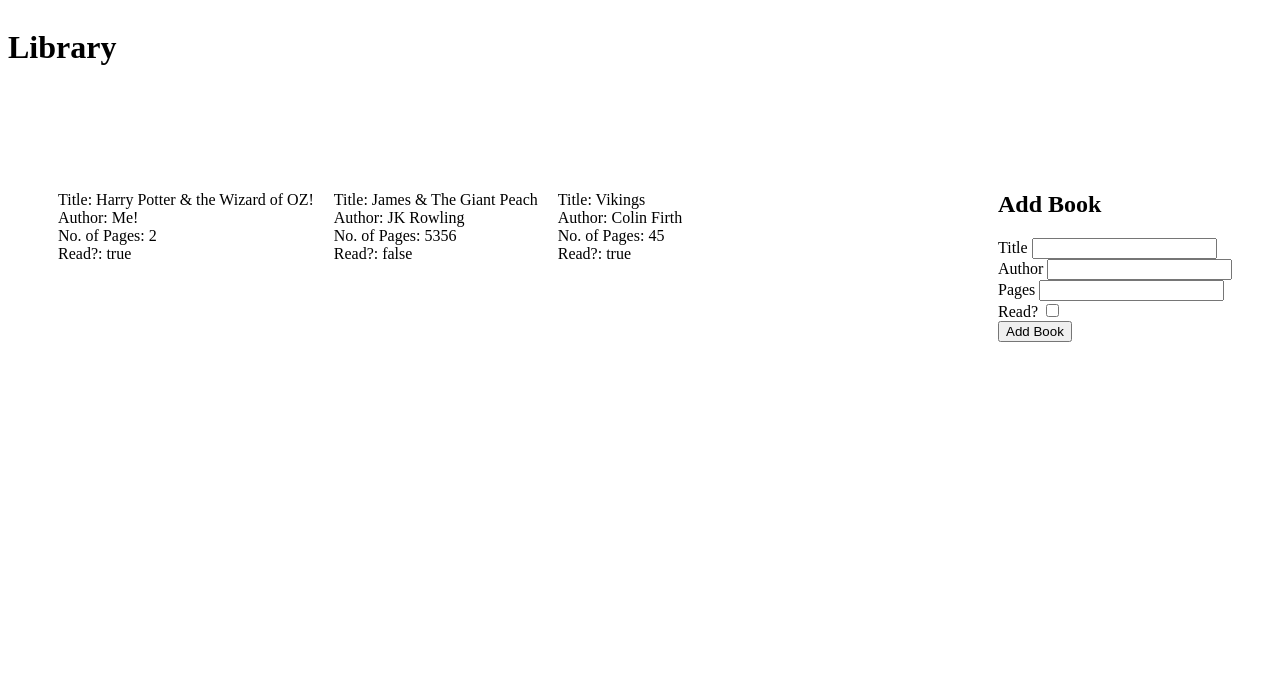
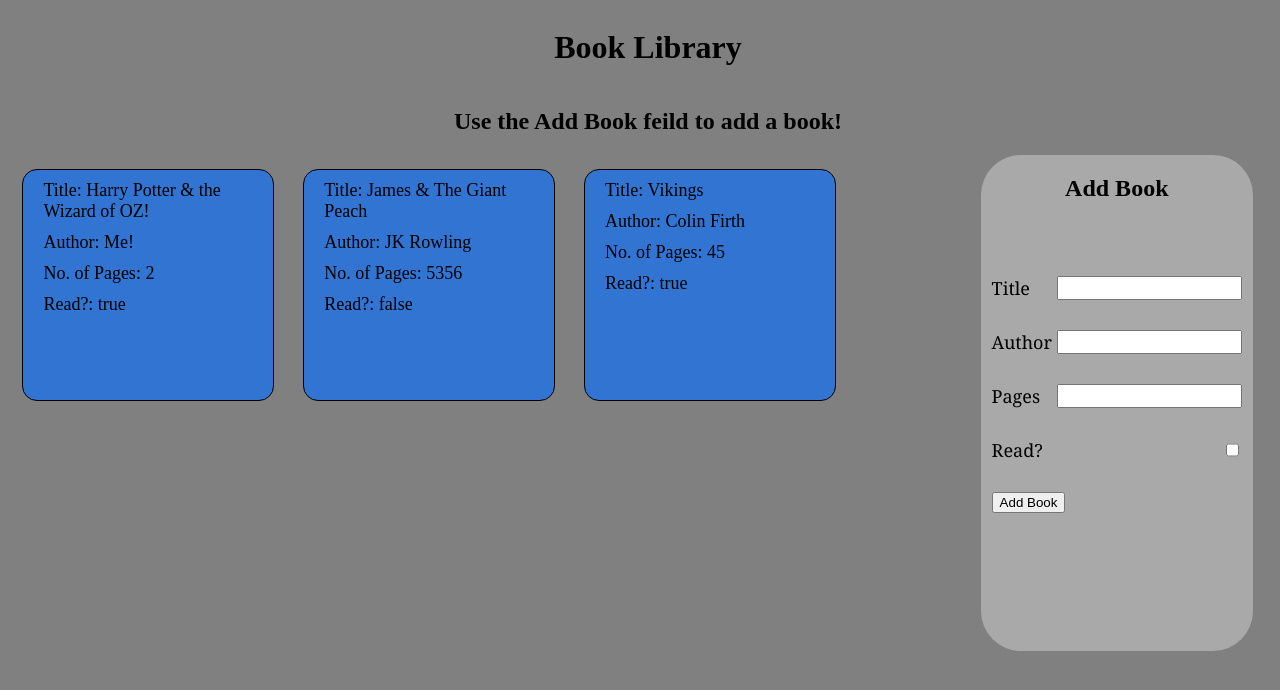
Before and after one commit to Wolfson-1/library-project, a plain HTML site: page index.html in a window 1280 px wide. Drawn offline with Linux system fonts and the light colour scheme.

Commit message:
ADD FURTHER CSS STYLING: Add further CSS styling in regard to position of elements and basic colour selection.

```diff
--- a/index.html
+++ b/index.html
@@ -11,12 +11,14 @@
 <body>
 
     <div class="headerContainer">
-        <h1>Library</h1>
+        <h1>Book Library</h1>
+        <h2>Use the Add Book feild to add a book!</h2>
     </div>
+
 
     <div class="addBookContainer">
         <h2>Add Book</h2>
-        <div class="addBook">
+        <div class="addBookForm">
             <form action="POST">
                 <div>
                     <lable for="title">Title</lable>
--- a/stylesheet.css
+++ b/stylesheet.css
@@ -4,6 +4,7 @@ body {
     display: grid;
     grid-template-columns: 3fr 1fr;
     grid-template-rows: 1fr 4fr 1fr;
+    background-color: grey;
 
 }
 
@@ -12,6 +13,11 @@ body {
     grid-column-end: 3;
     grid-row-start: 1;
     grid-row-end: 2;
+
+    display:flex;
+    justify-content: center;
+    align-items: center;
+    flex-direction: column;
 }
 
 .addBookContainer {
@@ -20,7 +26,15 @@ body {
     grid-row-start: 2;
     grid-row-end: 3;
 
-    padding: 30px;
+    background-color: darkgray;
+    height: 95%;
+    width: 85%;
+    margin-left: 4%;
+    border-radius: 40px;
+    display: flex;
+    justify-content: center;
+    flex-direction: column;
+    align-items: center;
 }
 
 .libraryContainer {
@@ -34,7 +48,45 @@ body {
     flex-wrap: wrap;
     justify-content: left;
 
-    gap:20px;
-    padding:50px;
+    height: 100%;
+    width: 100%;
     overflow-y: scroll;
 }
+
+.libraryContainer>div {
+    border:solid 1px;
+    height: 230px;
+    width:230px;
+    margin: 1.5%;
+    flex: 0 0 250px;
+    border-radius: 15px;
+    background-color: rgb(49, 116, 209);
+}
+
+.libraryContainer>div>div {
+    padding-left:20px;
+    padding-right: 2px;
+    padding-top:10px;
+    font-size: large;
+}
+
+.addBookForm {
+    display: flex;
+    flex-direction: column;
+    flex: 1;
+    align-items: center;
+    padding-top: 20%;
+}
+
+.addBookForm>form>div {
+    margin-bottom: 30px;
+    flex:1;
+    display: flex;
+}
+
+.addBookForm>form>div>lable {
+    margin-right: 5px;
+    font-size: large;
+    font-family: Cambria, Cochin, Georgia, Times, 'Times New Roman', serif;
+    flex: 1;
+}
```
